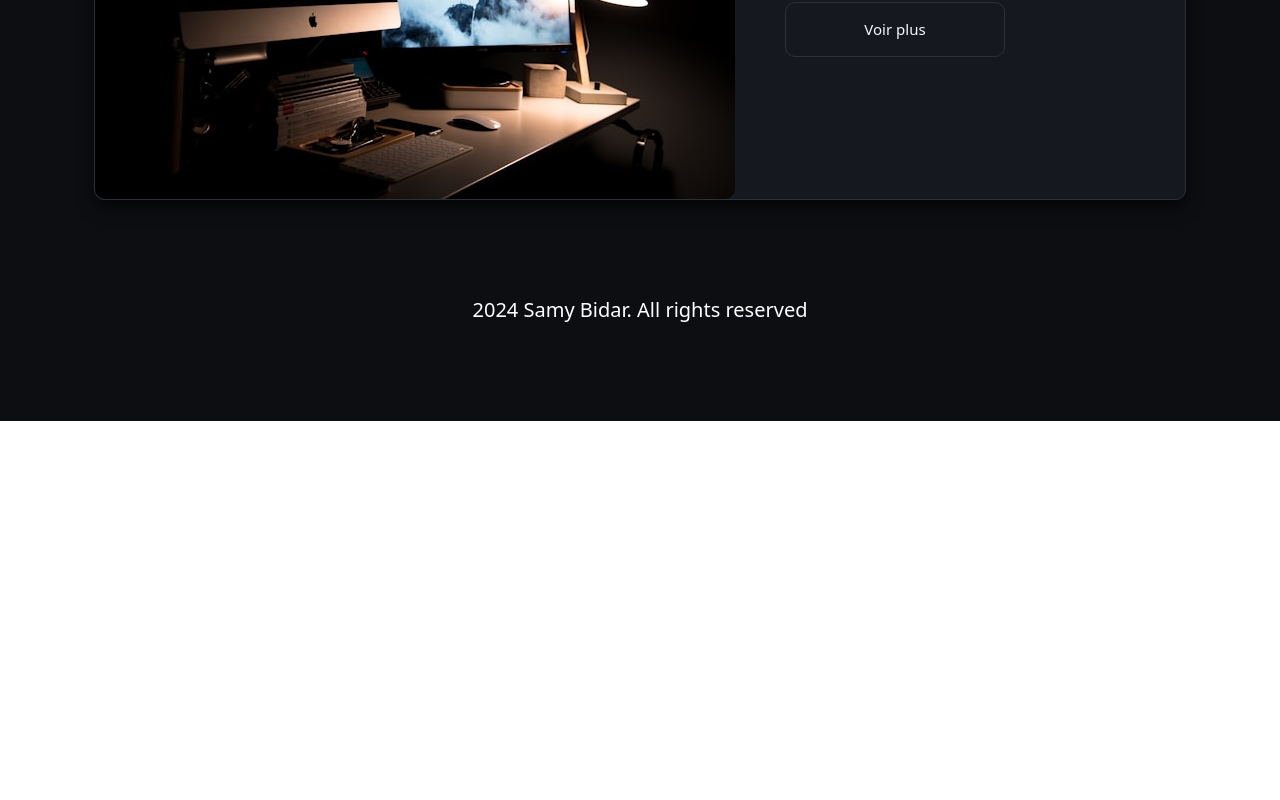
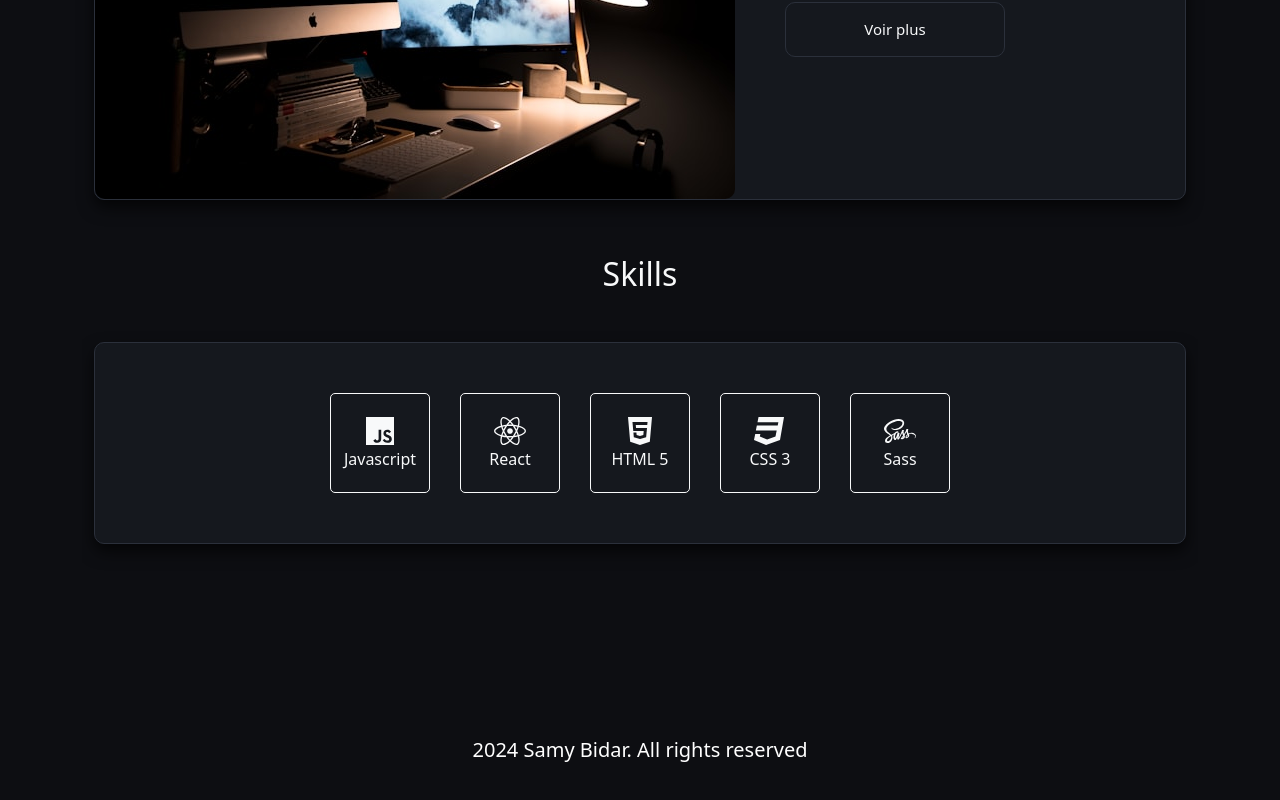
Before and after one commit to SamyBidar2/portfolio, a React (Create React App) app: page / in a window 1280 px wide. Shown: the part 1508-2308 px from the top of the page. Before the commit the page ends 1929 px from the top, so only its background shows below. Built offline with nearby package versions, Linux system fonts and the light colour scheme.

Commit message:
Ajout Composant Skills

```diff
--- a/src/App.jsx
+++ b/src/App.jsx
@@ -2,6 +2,7 @@ import React from 'react';
 import { Routes, Route, BrowserRouter} from 'react-router-dom';
 import { Footer } from './Components/Footer';
 import { Navlinks } from './Components/Navlinks';
+// import { Navlinks2 } from './Components/Navlinks2';
 import { Home } from './Pages/Home';
 import 'bootstrap/dist/css/bootstrap.min.css';
 
@@ -12,6 +13,7 @@ function App() {
   return (
     <BrowserRouter>
       <Navlinks/>
+      {/* <Navlinks2/> */}
       <Routes>
         <Route path ='/' element={<Home />} />
         {/* <Route path ="*" element={<Error />} /> */}
--- a/src/Components/AnimatedList/index.jsx
+++ b/src/Components/AnimatedList/index.jsx
@@ -1,21 +1,73 @@
 import React from 'react';
-import { motion } from "framer-motion";
-import { Container, Button } from 'react-bootstrap';
+import { motion, useViewportScroll, useTransform } from "framer-motion";
+import { Container, Card } from 'react-bootstrap';
 import styled from 'styled-components';
 
-import './index.scss'
+const StyledCard = styled(Card)`
+  margin-bottom: 20px;
+`;
 
-
+const AnimatedCard = styled(motion.div)`
+  width: 100%;
+  max-width: 400px;
+  margin: 0 auto;
+  margin-bottom: 20px;
+`;
 
 export const AnimatedList = () => {
+  const { scrollY } = useViewportScroll();
 
+  // First card transformations
+  const firstCardScale = useTransform(scrollY, [0, 300], [1, 0.5]);
+  const firstCardOpacity = useTransform(scrollY, [0, 300], [1, 0]);
 
+  // Second card transformations
+  const secondCardY = useTransform(scrollY, [0, 300], [0, -100]);
 
-    return (
-        <Container>
+  return (
+    <Container>
+      <AnimatedCard
+        style={{
+          scale: firstCardScale,
+          opacity: firstCardOpacity
+        }}
+      >
+        <StyledCard>
+          <Card.Body>
+            <Card.Title>Test 1</Card.Title>
+          </Card.Body>
+        </StyledCard>
+      </AnimatedCard>
 
-        </Container>
+      <AnimatedCard
+        style={{
+          y: secondCardY
+        }}
+      >
+        <StyledCard>
+          <Card.Body>
+            <Card.Title>Test 2</Card.Title>
+          </Card.Body>
+        </StyledCard>
+      </AnimatedCard>
 
+      <AnimatedCard>
+        <StyledCard>
+          <Card.Body>
+            <Card.Title>Test 3</Card.Title>
+          </Card.Body>
+        </StyledCard>
+      </AnimatedCard>
 
-    );
+      <AnimatedCard>
+        <StyledCard>
+          <Card.Body>
+            <Card.Title>Test 4</Card.Title>
+          </Card.Body>
+        </StyledCard>
+      </AnimatedCard>
+    </Container>
+  );
 };
+
+export default AnimatedList;
--- a/src/Components/Presentation/index.jsx
+++ b/src/Components/Presentation/index.jsx
@@ -58,7 +58,7 @@ return (
                         cursor: "|",
                     }}
                     onInit={(typewriter) => {
-                        typewriter.changeDelay(50).typeString("FrontEnd Developper").start();
+                        typewriter.changeDelay(50).typeString("Développeur Frontend").start();
                     }}
                 />
             </TypewriterContainer>
--- a/src/Components/ProjectFocus/index.jsx
+++ b/src/Components/ProjectFocus/index.jsx
@@ -50,7 +50,7 @@ const CardContainer = styled(Container)`
         padding: 20px;
     }
     @media (min-width: 769px) and (max-width: 992px) {
-        padding: 50px 20px; /* Ajustement du padding pour le centrage */
+        padding: 50px 20px;
     }
 `;
 
@@ -94,7 +94,7 @@ const CardButton = styled(Button)`
 `;
 
 const ResponsiveCol = styled(Col)`
-    margin-bottom: 15px; // Adjust this value to match your column spacing
+    margin-bottom: 15px;
     @media (max-width: 768px) {
         width: 100%;
     }
--- /dev/null
+++ b/src/Components/Skills/index.jsx
@@ -0,0 +1,103 @@
+import React from 'react';
+import { Container } from 'react-bootstrap';
+import styled from 'styled-components';
+
+import { FontAwesomeIcon } from '@fortawesome/react-fontawesome';
+import { faReact, faJs, faCss3, faSass, faHtml5 } from '@fortawesome/free-brands-svg-icons';
+
+const SkillsContainer = styled(Container)`
+    display: flex;
+    flex-direction: column;
+    justify-content: center;
+    align-items: center;
+    min-height: 200px;
+    width: 100%;
+    overflow: hidden;
+    padding-bottom: 10%;
+`;
+
+const SkillsTitle = styled.h2`
+    padding: 40px 0;
+    text-align: center;
+`;
+
+const SkillsUl = styled.ul`
+    list-style: none;
+    display: flex;
+    justify-content: center;
+    flex-wrap: wrap;
+    gap: 30px;
+    width: 100%;
+    padding: 50px 0;
+    margin: 0;
+    border-radius: 10px;
+    border: 1px solid #2b303b;
+    background: #15181e;
+    box-shadow: 0px 1px 2px 0px rgba(0, 0, 0, 0.04), 0px 3px 8px 0px rgba(0, 0, 0, 0.12), 0px 8px 16px 0px rgba(0, 0, 0, 0.60);
+    backdrop-filter: blur(12px);
+`;
+
+const SkillsLi = styled.li`
+    display: flex;
+    height: 100px;
+    width: 100px;
+    flex-direction: column;
+    justify-content: center;
+    align-items: center;
+    border: 1px solid;
+    border-radius: 5px;
+    @media (max-width: 768px) {
+        height: 80px;
+        width: 80px;
+    }
+    @media (max-width: 480px) {
+        height: 60px;
+        width: 60px;
+    }
+`;
+
+const SkillsIcone = styled(FontAwesomeIcon)`
+    height: 32px;
+    width: 32px;
+    color: var(--Adaptive-Weak, #717689);
+    @media (max-width: 768px) {
+        height: 24px;
+        width: 24px;
+    }
+    @media (max-width: 480px) {
+        height: 20px;
+        width: 20px;
+    }
+`;
+
+export const Skills = () => {
+    return (
+        <SkillsContainer>
+            <SkillsTitle className='text-light'>Skills</SkillsTitle>
+            <SkillsUl className='text-light'>
+                <SkillsLi>
+                    <SkillsIcone icon={faJs} className='text-light'/>
+                    <span>Javascript</span>
+                </SkillsLi>
+                <SkillsLi>
+                    <SkillsIcone icon={faReact} className='text-light' />
+                    <span>React</span>
+                </SkillsLi>
+                <SkillsLi>
+                    <SkillsIcone icon={faHtml5} className='text-light' />
+                    <span>HTML 5</span>
+                </SkillsLi>
+                <SkillsLi>
+                    <SkillsIcone icon={faCss3} className='text-light'/>
+                    <span>CSS 3</span>
+                </SkillsLi>
+                <SkillsLi>
+                    <SkillsIcone icon={faSass} className='text-light'/>
+                    <span>Sass</span>
+                </SkillsLi>
+            </SkillsUl>
+        </SkillsContainer>
+    );
+};
+
+export default Skills;
--- a/src/Pages/Home/index.jsx
+++ b/src/Pages/Home/index.jsx
@@ -6,13 +6,15 @@ import { AnimatedList } from '../../Components/AnimatedList'
 
 import './index.scss'
 import { ProjectFocus } from '../../Components/ProjectFocus'
+import { Skills } from '../../Components/Skills'
 
 export const Home = () => {
     return (
         <Container>
             <Presentation name='Samy Bidar'/>
             <ProjectFocus/>
-            <AnimatedList/>
+            {/* <AnimatedList/> */}
+            <Skills/>
         </Container>
     )
 }
```
Also changed, not shown: src/Components/Navlinks2/index.jsx (added, +106 -0 lines).
